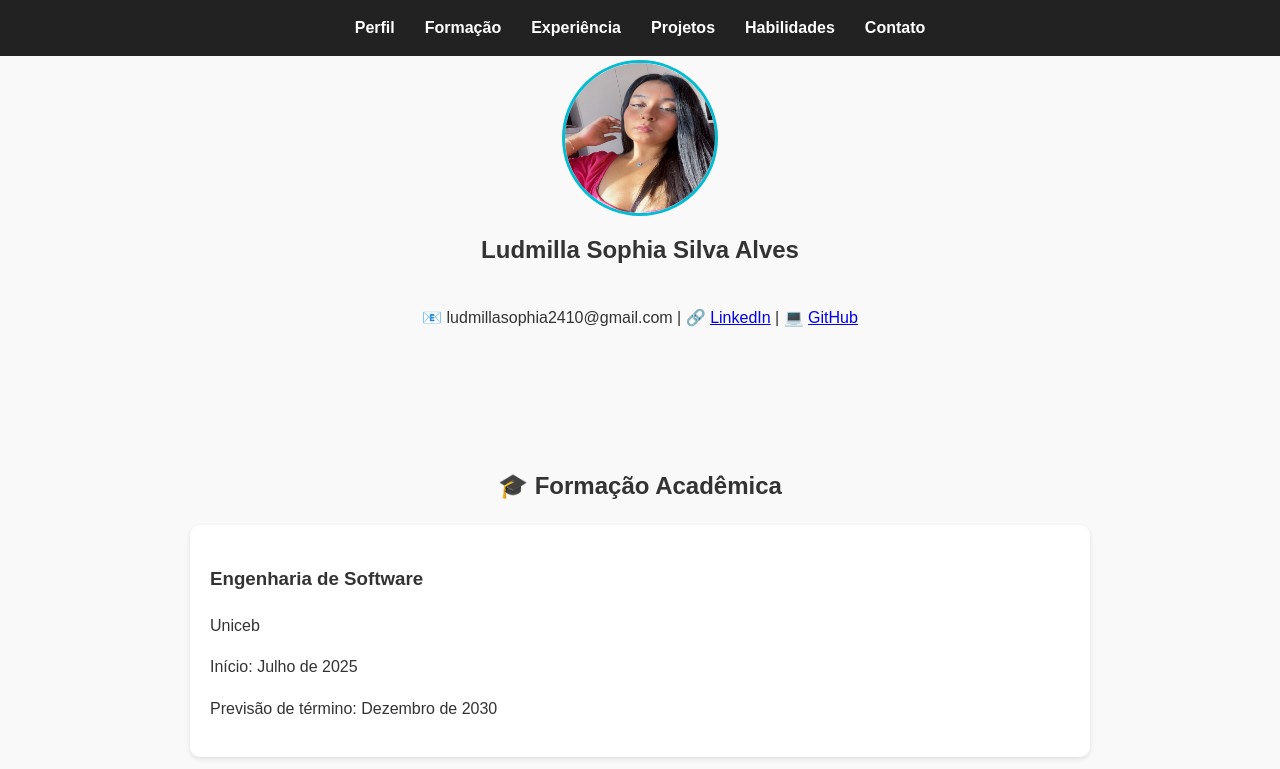
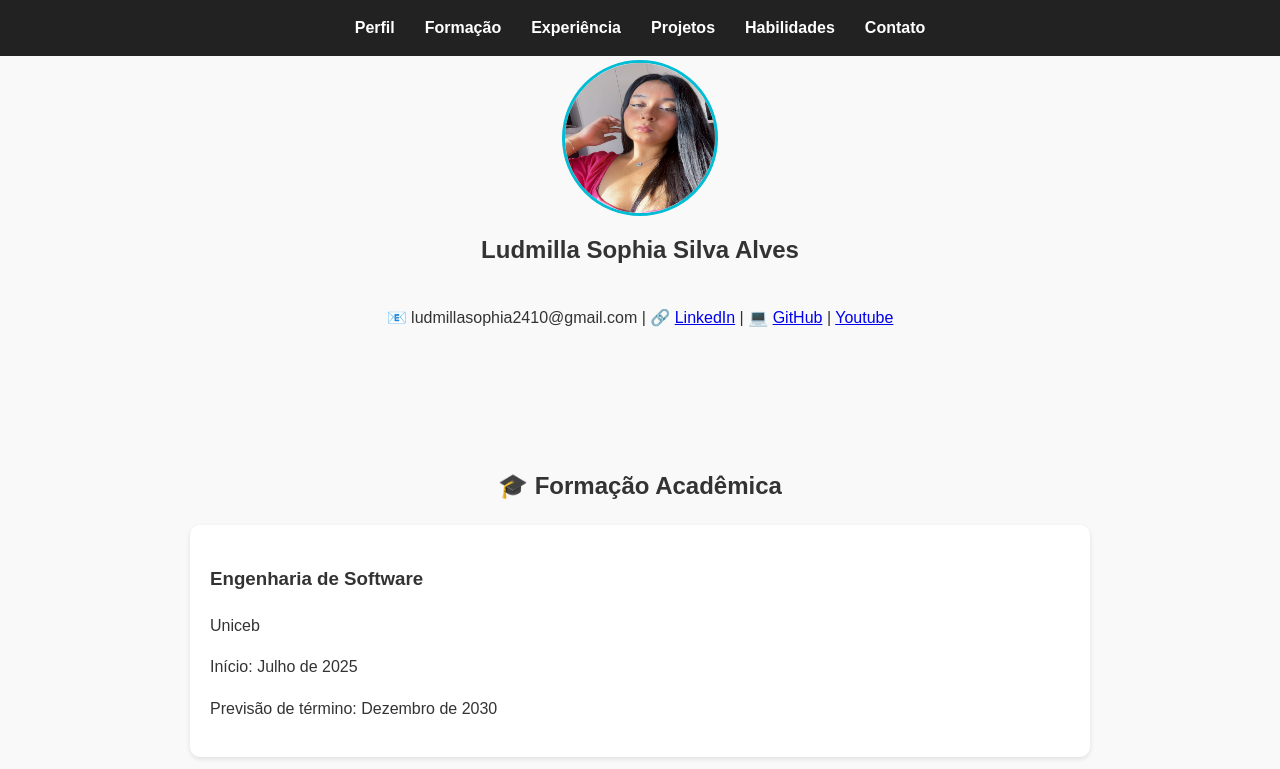
Before and after one commit to ludmillasophia/portfoliohub, a plain HTML site: page index.html in a window 1280 px wide. Shown: the top 769 px of the page. Drawn offline with Linux system fonts and the light colour scheme.

```diff
--- a/index.html
+++ b/index.html
@@ -23,7 +23,7 @@
   <section id="perfil">
     <img src="selfie.jpg" alt="Foto de Perfil">
     <h1>Ludmilla Sophia Silva Alves</h1>
-    <p>📧 ludmillasophia2410@gmail.com | 🔗 <a href="#">LinkedIn</a> | 💻 <a href="https://github.com/ludmillasophia">GitHub</a></p>
+    <p>📧 ludmillasophia2410@gmail.com | 🔗 <a href="#">LinkedIn</a> | 💻 <a href="https://github.com/ludmillasophia">GitHub</a> |  <a href="https://github.com/ludmillasophia">Youtube</a></p>
   </section>
 
   <!-- ====== FORMAÇÃO ACADÊMICA ====== -->
```
